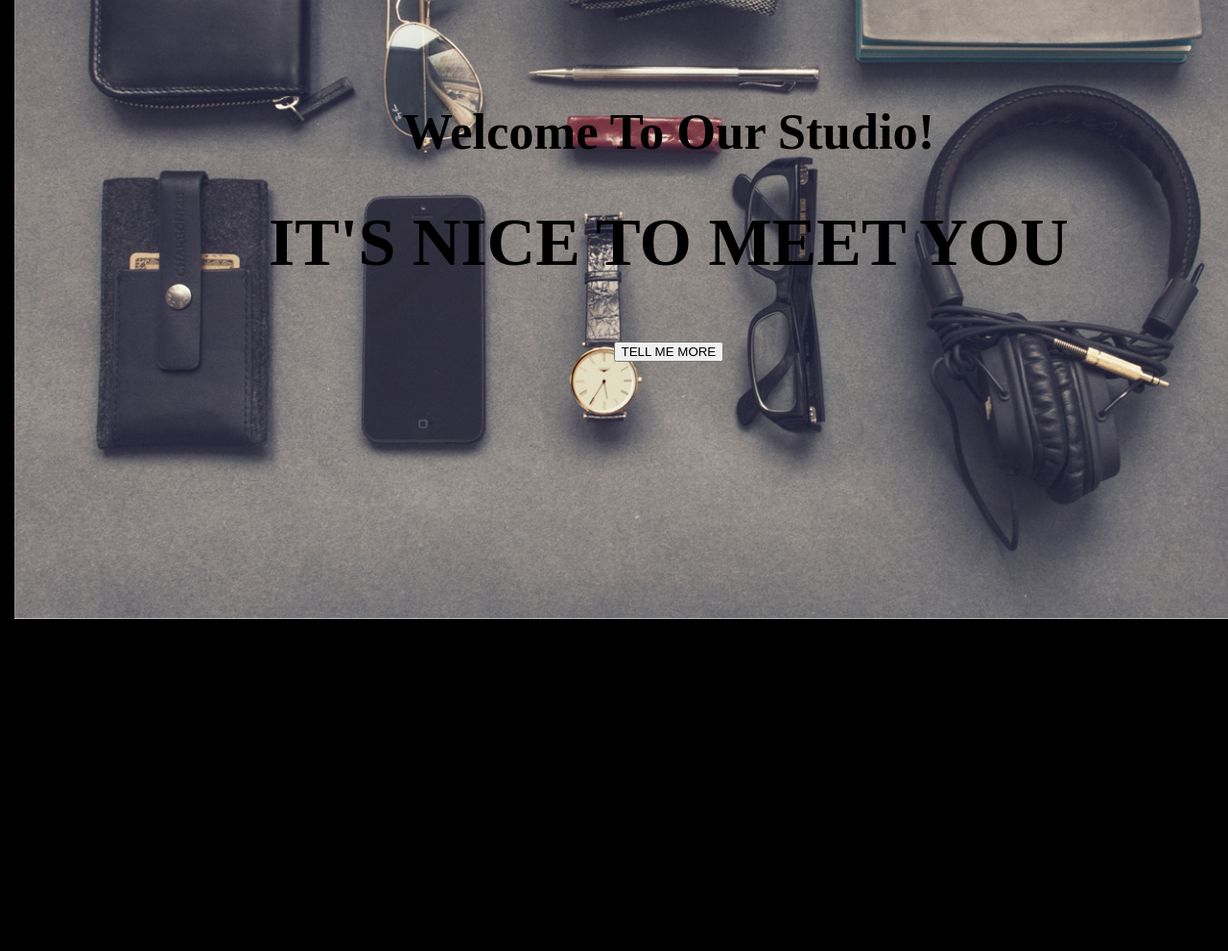
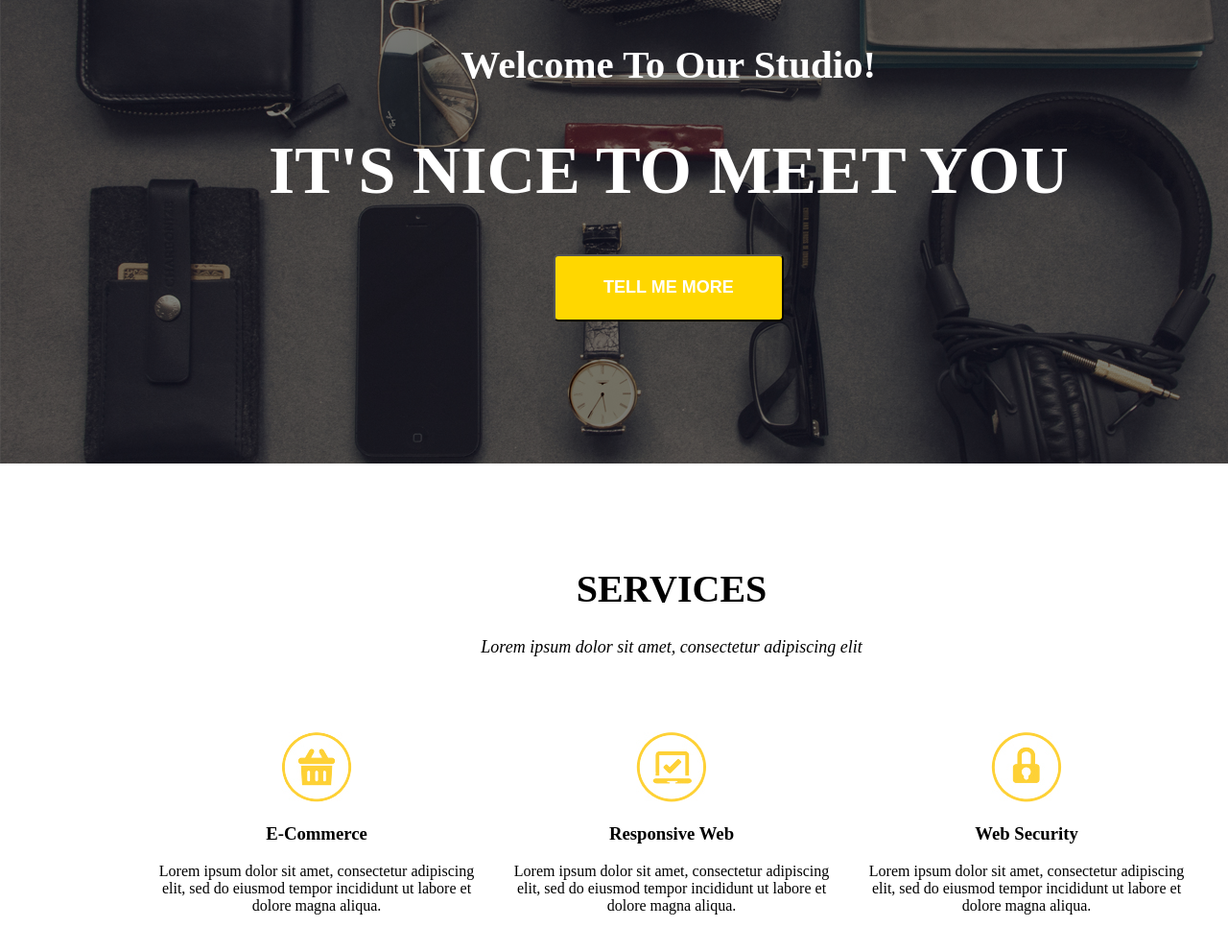
Before and after one commit to radex171/task-manager, a website: page index.html in a window 1280 px wide. Shown: the part 217-1208 px from the top of the page at 96% size. Before the commit the page ends 877 px from the top, so only its background shows below. Drawn offline with Linux system fonts and the light colour scheme.

Commit message:
add services section on web page & style webpage

```diff
--- a/index.html
+++ b/index.html
@@ -4,16 +4,17 @@
         <meta charset="utf-8">
         <meta name="viewport" content="width=device-width, initial-scale=1.0">
         <title>task-runner</title>
-
+        <link href="https://fonts.googleapis.com/css?family=Marck+Script&display=swap&subset=latin-ext" rel="stylesheet">
         <link rel="stylesheet" href="vendor/bootstrap-grid.css">
         <link rel="stylesheet" href="css/style.css">
         <link rel="stylesheet" href="https://cdnjs.cloudflare.com/ajax/libs/font-awesome/5.11.2/css/all.min.css">
     </head>
     <body>
+
         <div class="row header">
-            <div class="col photo">
+            <div class="col-12 photo">
                 <img src="images/header-background.jpg">
-                <div class="col menu">
+                    <div class="col-12 menu">
                         <ul>
                             <li ><a href="#">HOME</a></li>
                             <li ><a href="#">SERVICES</a></li>
@@ -23,24 +24,66 @@
                         </ul>
                     </div>
                 <p class="golden">Golden</p>
-
             </div>
             <div class="content">
-            <h2>Welcome To Our Studio!</h2>
+                <h3>Welcome To Our Studio!</h3>
                 <h1>IT'S NICE TO MEET YOU</h1>
                 <button>TELL ME MORE</button>
             </div>
         </div>
 
-        <section class="services">
-            <div class="container">
         <div class="row">
-                    <div class="column">
-                        <h
+            <div class="services">
+
+                    <div class="col">
+                        <div class="content"><h1>SERVICES</h1>
+                        <p>Lorem ipsum dolor sit amet, consectetur adipiscing elit</p>
+                    </div>
+                    <div class="row">
+                        <div class="container group">
+                            <div class="col-4">
+                                    <div class="card">
+                                        <div class="card-image">
+                                            <img src="images/shop.jpg">
+                                        </div>
+                                        <div class="card-body">
+                                            <h3>E-Commerce</h3>
+                                            <p>Lorem ipsum dolor sit amet, consectetur adipiscing elit, sed do eiusmod tempor incididunt ut labore et dolore magna aliqua.</p>
                                         </div>
                                     </div>
                                 </div>
 
-        </section>
+                                <div class="col-4 wrapper">
+                                    <div class="card">
+                                        <div class="card-image">
+                                            <img src="images/respons.jpg">
+                                        </div>
+                                        <div class="card-body">
+                                            <h3>Responsive Web</h3>
+                                            <p>Lorem ipsum dolor sit amet, consectetur adipiscing elit, sed do eiusmod tempor incididunt ut labore et dolore magna aliqua.</p>
+
+                                        </div>
+                                    </div>
+                                </div>
+
+                                <div class="col-4 wrapper">
+                                    <div class="card">
+                                        <div class="card-image">
+                                            <img src="images/lock.jpg">
+                                        </div>
+                                        <div class="card-body">
+                                            <h3>Web Security</h3>
+                                            <p>Lorem ipsum dolor sit amet, consectetur adipiscing elit, sed do eiusmod tempor incididunt ut labore et dolore magna aliqua.</p>
+
+                                        </div>
+                                    </div>
+                                </div>
+                            </div>
+                    </div>
+                    </div>
+                </div>
+            </div>
+
+        </body>
     </body>
 </html>
--- a/sass/style.scss
+++ b/sass/style.scss
@@ -1,8 +1,9 @@
 /*global*/
-
+$font1: 'Marck Script', cursive;
 
 body {
     width:1400px;
+    height: auto;
 margin: 0 auto;
 background: black;
 }
@@ -19,31 +20,32 @@ background: black;
 
 
     position: relative;
+
     .content {
         display:inline-block;
-        z-index: 2;
-        position: relative;
-        padding: 20%;
-    text-align: center;
-    font-size: 35px;
+        position: absolute;
+        top: 220px;
+        left: 280px;
+        text-align: center;
+        font-size: 35px;
+        color: white;
     }
 }
 
 .photo {
     width: 100%;
-
-
-
     position: absolute;
+    padding: 0;
     img {
         width: 100%;
         height:auto;
         object-fit: cover;
+        opacity:0.5;
 
     }
 }
 .menu {
-    z-index: 2;
+
     position: absolute;
     top: 30px;
     left: 580px;
@@ -54,21 +56,61 @@ ul {
     li {
         color: black;
         display: inline-block;
-        margin: 0 10px ;
+        margin: 0 15px ;
         a {
-            font-size: 18px;
-            color: black;
+            font-size: 16px;
+            color: white;
             text-decoration: none;
             font-weight: bold;
         }
     }
 }
+button {
+    height: 70px;
+    width: 240px;
+    color:white;
+    background: gold;
+    border-radius: 5px;
+    font-size:18px;
+    font-weight: bold;
+}
 .golden {
+    font-family: $font1;
     position: absolute;
     top: 20px;
-    left: 180px;
-    font-size: 20px;
+    left: 250px;
+    font-size: 26px;
     font-weight: bold;
     color: gold;
     text-shadow: 5px 5px black;
 }
+
+/*SERVICES*/
+
+.services {
+    position: static;
+    width: 1400px;
+    height: 550px;
+    background:white;
+    margin: 700px auto 0 auto;
+    z-index: 2;
+    .content {
+        text-align: center;
+        padding: 80px 0 0 0;
+        h1 {
+            font-size: 40px;
+        }
+        p{
+            font-size: 18px;
+            font-style: italic;
+        }
+    }
+}
+.group {
+    display: inline-flex;
+    margin-top: 60px;
+}
+    .card{
+        padding: 0 auto;
+        text-align: center;
+    }
```
Also changed, not shown: css/style.css, images/lock.jpg (added), images/respons.jpg (added), images/shop.jpg (added), 1 other file. Lines whose indentation alone changed are shown as unchanged.
